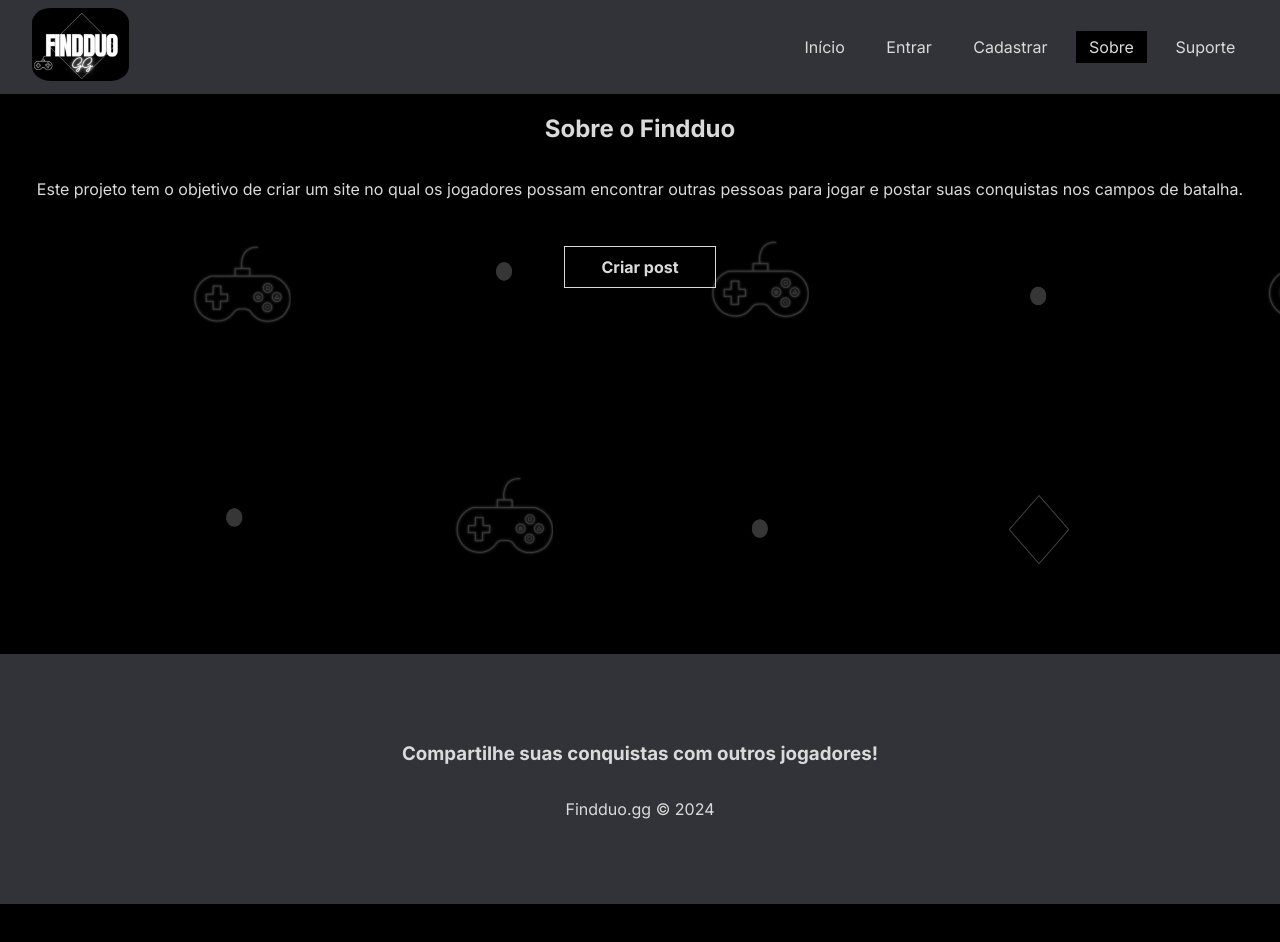
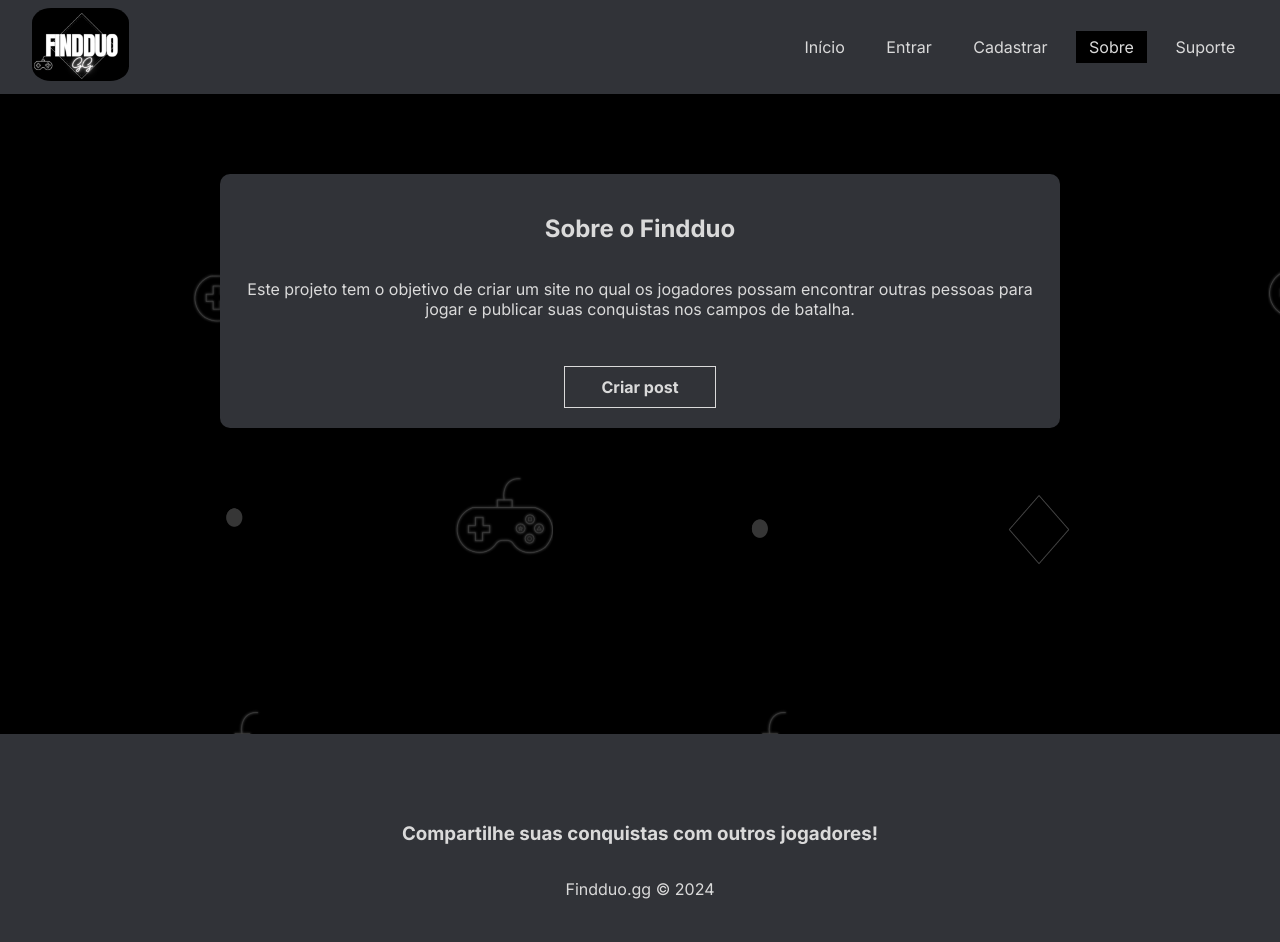
Before and after one commit to jplofield/projetoFindduo, a React (Create React App) app: page /about in a window 1280 px wide. Shown: the top 942 px of the page. Before the commit the page ends 904 px from the top, so only its background shows below. Built offline with nearby package versions, Linux system fonts and the light colour scheme; no server answers.

Commit message:
puxando a branch main

```diff
--- a/src/pages/About/About.js
+++ b/src/pages/About/About.js
@@ -8,7 +8,7 @@
       <h2>Sobre o Findduo</h2>
       <p>
         Este projeto tem o objetivo de criar um site no qual os jogadores possam
-        encontrar outras pessoas para jogar e postar suas conquistas nos campos
+        encontrar outras pessoas para jogar e publicar suas conquistas nos campos
         de batalha.
       </p>
       <Link
--- a/src/pages/About/About.module.css
+++ b/src/pages/About/About.module.css
@@ -1,9 +1,15 @@
 .about {
-    text-align: center;
-    display: flex;
-    flex-direction: column;
-    align-items: center;
-    color: #dadada;
+  margin: 5em auto;
+  display: flex;
+  flex-direction: column;
+  align-items: center;
+  text-align: center;
+  color: #dadada;
+  background: #313338;
+  padding: 20px;
+  border-radius: 10px;
+  box-shadow: 0 4px 6px rgba(0, 0, 0, 0.3);
+  width: 800px;
 }
 
 .about p {
--- a/src/pages/Support/Support.module.css
+++ b/src/pages/Support/Support.module.css
@@ -1,9 +1,15 @@
 .support {
+    margin: 5em auto;
     text-align: center;
     display: flex;
     flex-direction: column;
     align-items: center;
     color: #dadada;
+    background: #313338;
+    padding: 20px;
+    border-radius: 10px;
+    box-shadow: 0 4px 6px rgba(0, 0, 0, 0.3);
+    width: 800px;
 }
 
 .support p {
```
